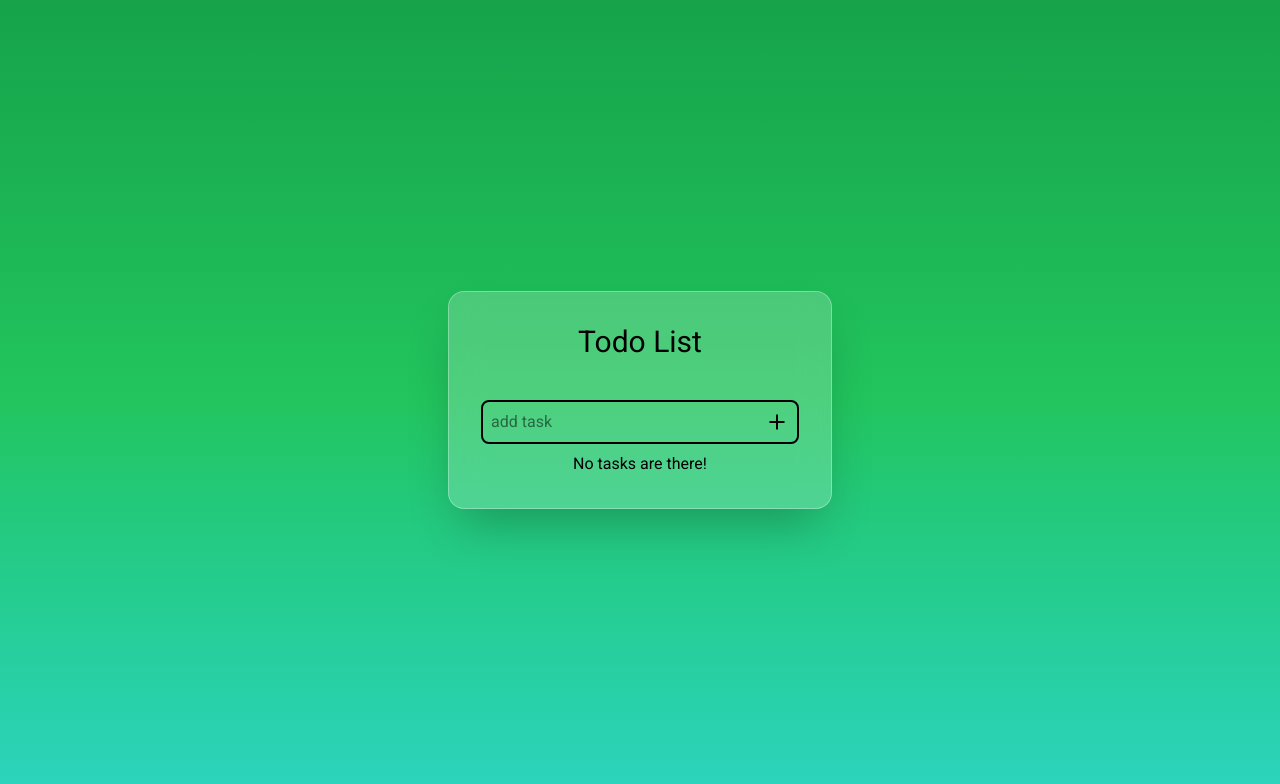
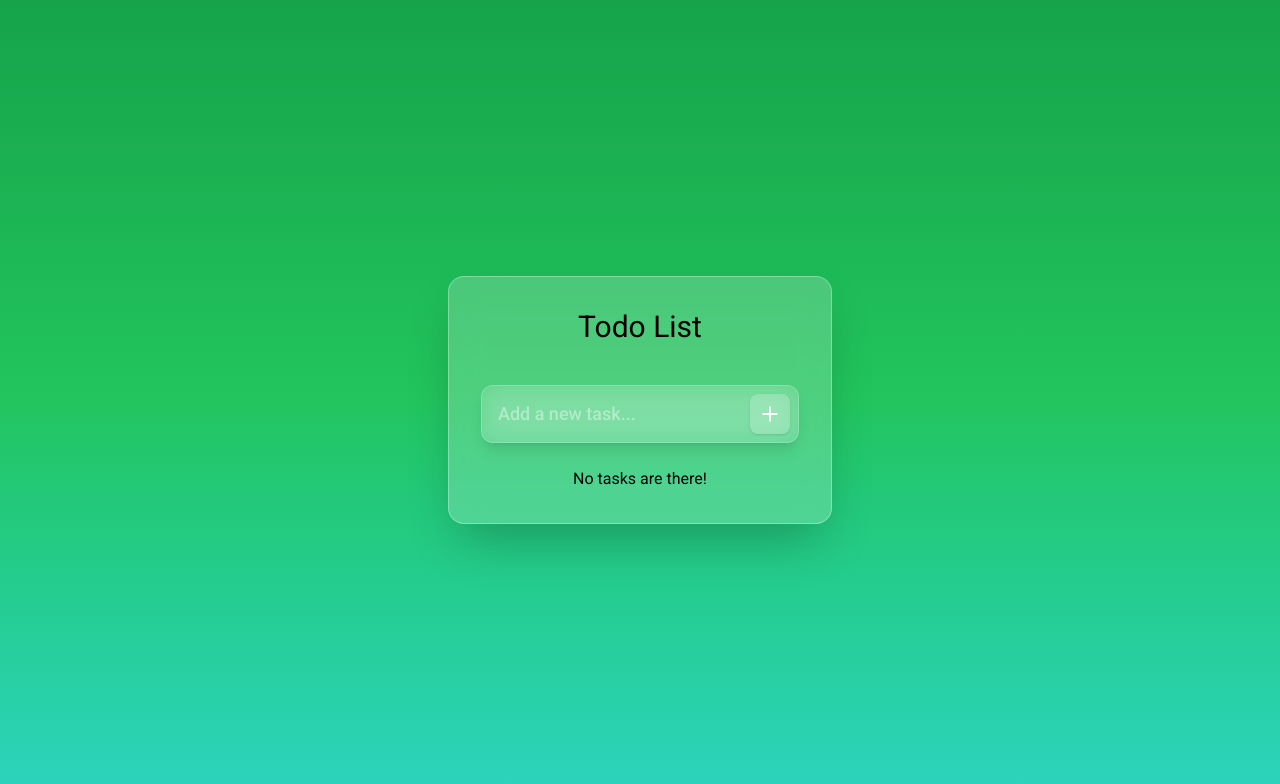
Before and after one commit to ImranAvenger/react-todo, a React (Vite) app: page / in a window 1280 px wide. Shown: the top 784 px of the page. Built offline with nearby package versions, Linux system fonts and the light colour scheme.

Commit message:
feat: enhance TodoInput and TodoItem components with improved form handling and styling

```diff
--- a/src/components/TodoInput.jsx
+++ b/src/components/TodoInput.jsx
@@ -4,8 +4,11 @@ import { IoMdAdd } from "react-icons/io";
 export default function TodoInput({ dispatch }) {
   const [inputValue, setInputValue] = useState("");
 
-  const handleAddTodo = () => {
+  const handleAddTodo = (e) => {
+    // ফর্ম ব্যবহার করলে এন্টার চাপলে পেজ রিফ্রেশ হওয়া আটকাতে preventDefault ভালো
+    if (e) e.preventDefault();
     if (inputValue.trim() === "") return;
+
     const newTodo = {
       id: crypto.randomUUID(),
       text: inputValue,
@@ -16,19 +19,22 @@ export default function TodoInput({ dispatch }) {
   };
 
   return (
-    <div className="mb-2 border-black border-2 py-2 px-2 rounded-lg flex items-center">
+    <form
+      onSubmit={handleAddTodo}
+      className="mb-6 bg-white/10 backdrop-blur-md border border-white/20 p-2 pl-4 rounded-xl flex items-center shadow-lg focus-within:bg-white/20 focus-within:border-white/40 transition-all duration-300"
+    >
       <input
-        className="focus:outline-none flex-1"
+        className="focus:outline-none flex-1 bg-transparent text-white placeholder:text-white/40 text-lg font-medium"
         value={inputValue}
-        placeholder="add task"
+        placeholder="Add a new task..."
         onChange={(e) => setInputValue(e.target.value)}
       />
       <button
-        className="cursor-pointer flex items-center justify-center"
-        onClick={handleAddTodo}
+        type="submit"
+        className="cursor-pointer bg-white/20 hover:bg-white/30 text-white p-2 rounded-lg transition-all active:scale-90 flex items-center justify-center ml-2 shadow-sm"
       >
         <IoMdAdd size={24} />
       </button>
-    </div>
+    </form>
   );
 }
--- a/src/components/TodoItem.jsx
+++ b/src/components/TodoItem.jsx
@@ -2,21 +2,19 @@ import { MdOutlineDelete } from "react-icons/md";
 
 export default function TodoItem({ item, dispatch }) {
   return (
-    <div className="group flex items-center justify-between bg-white/10 hover:bg-white/20 backdrop-blur-xl p-4 rounded-xl border border-white/20 transition-all duration-300 shadow-lg mb-3 gap-3">
+    <div className="group flex items-center justify-between bg-white/10 hover:bg-white/20 backdrop-blur-md p-4 rounded-xl border border-white/10 transition-all duration-300 shadow-sm mb-3">
       {/* বাম দিকে চেকবক্স এবং টেক্সট */}
-      <div className="flex items-center gap-4 flex-1 min-w-0">
+      <div className="flex items-center gap-4 flex-1">
         <input
           type="checkbox"
-          className="w-5 h-5 cursor-pointer accent-purple-500 shrink-0 border-none rounded-md"
+          className="w-5 h-5 cursor-pointer accent-purple-500 rounded border-none outline-none"
           checked={item.completed}
           onChange={() => dispatch({ type: "TOGGLE_TODO", payload: item })}
         />
 
         <li
-          className={`list-none text-lg font-semibold tracking-wide transition-all duration-500 break-words overflow-hidden ${
-            item.completed
-              ? "line-through text-white/30 italic"
-              : "text-white drop-shadow-[0_2px_4px_rgba(0,0,0,0.5)]"
+          className={`list-none text-lg font-medium transition-all duration-500 ${
+            item.completed ? "line-through text-white/40 italic" : "text-white"
           }`}
         >
           {item.text}
@@ -25,11 +23,11 @@ export default function TodoItem({ item, dispatch }) {
 
       {/* ডান দিকে ডিলিট বাটন */}
       <button
-        className="shrink-0 text-white/60 hover:text-red-400 p-2 rounded-full hover:bg-red-500/20 transition-all duration-200"
+        className="text-white/50 hover:text-red-400 p-2 rounded-full hover:bg-red-500/10 transition-colors duration-200"
         onClick={() => dispatch({ type: "REMOVE_TODO", payload: item })}
         title="Delete task"
       >
-        <MdOutlineDelete size={24} />
+        <MdOutlineDelete size={22} />
       </button>
     </div>
   );
```
